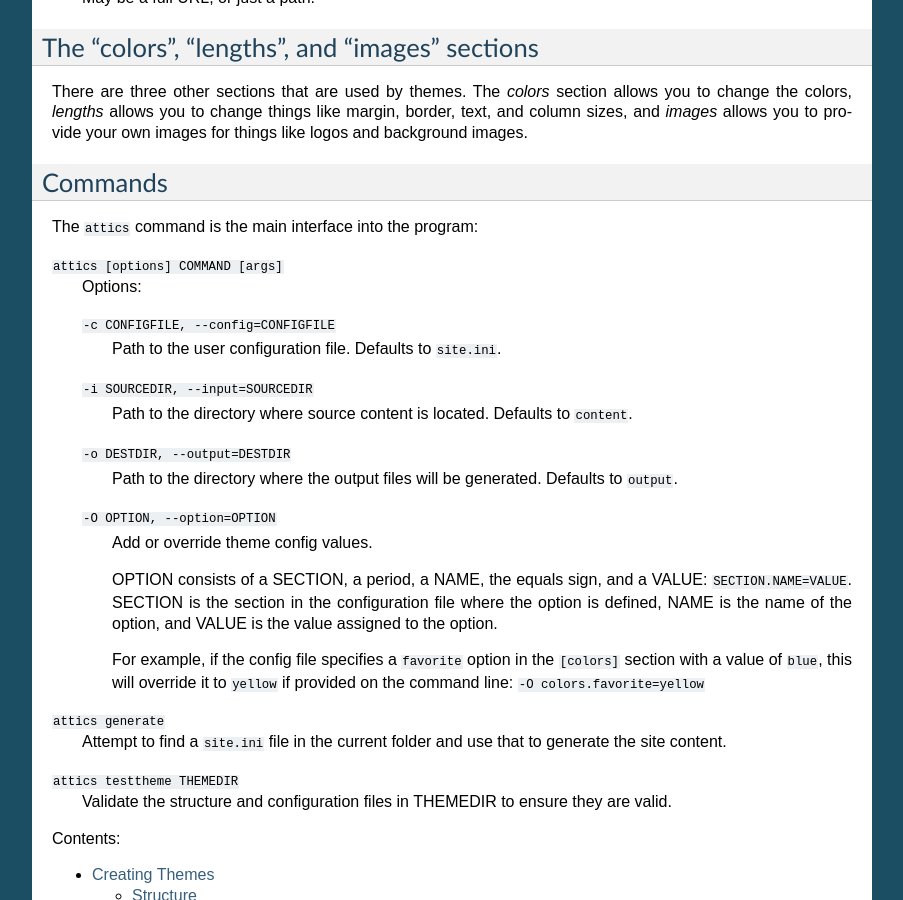
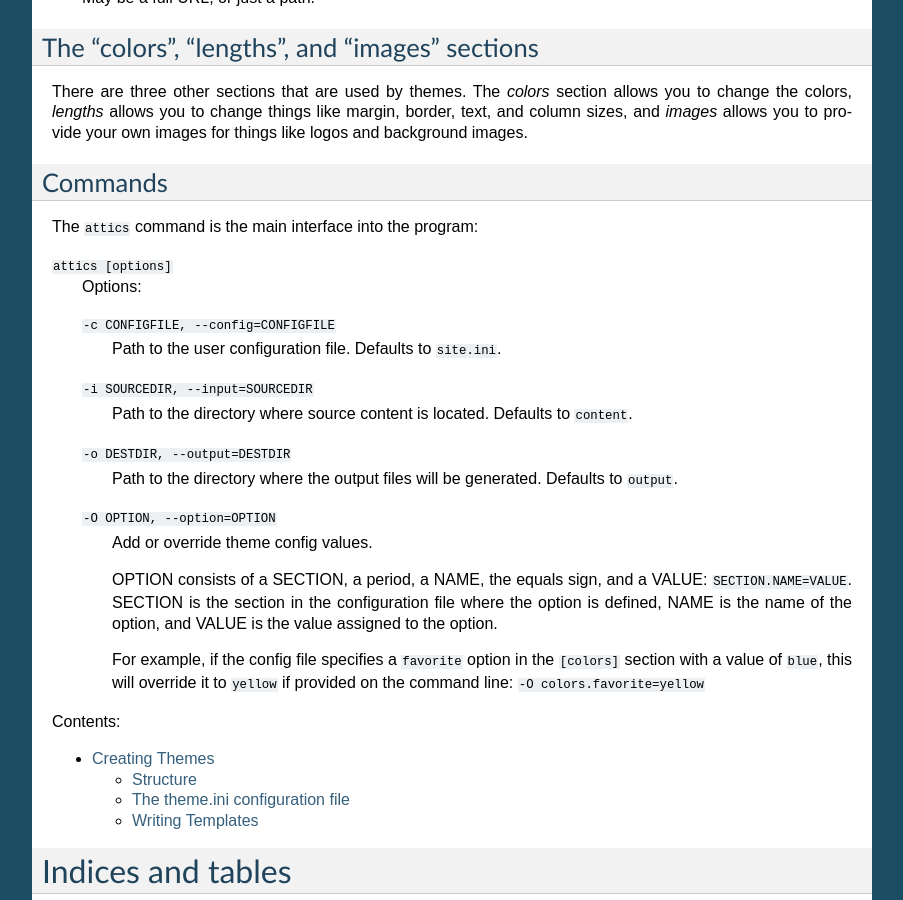
Before and after one commit to cdunklau/attics, a Sphinx documentation site: the page built from docs/index.rst, in a window 1280 px wide and 900 px high, scrolled down 1143 px. Shown: the whole window, without its empty margins (198-1101 px from the left). Built offline with Sphinx 7.4.7, drawn with Linux system fonts in a browser that asks for light colours; some of the changed text lies outside the part shown.

Commit message:
Docs update

```diff
--- a/docs/index.rst
+++ b/docs/index.rst
@@ -89,7 +89,7 @@ Commands
 
 The ``attics`` command is the main interface into the program:
 
-``attics [options] COMMAND [args]``
+``attics [options]``
     Options:
 
     ``-c CONFIGFILE, --config=CONFIGFILE``
@@ -113,15 +113,6 @@ The ``attics`` command is the main interface into the program:
         it to ``yellow`` if provided on the command line:
         ``-O colors.favorite=yellow``
 
-``attics generate``
-    Attempt to find a ``site.ini`` file in the current folder and use that to
-    generate the site content.
-
-``attics testtheme THEMEDIR``
-    Validate the structure and configuration files in THEMEDIR to ensure they
-    are valid.
-
-
 Contents:
 
 .. toctree::
```
Also changed, not shown: other parts of docs/index.rst (+1 -1 lines).
